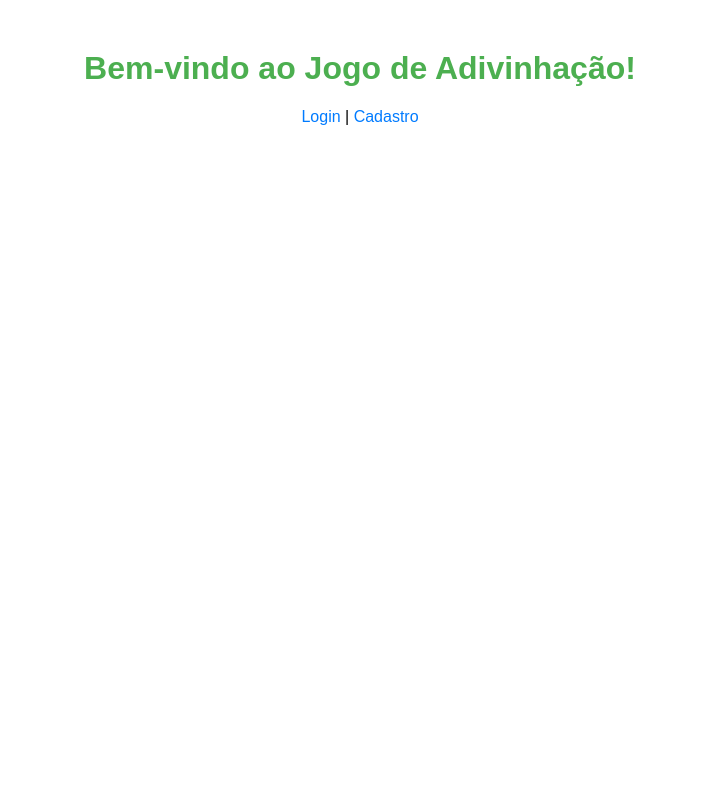
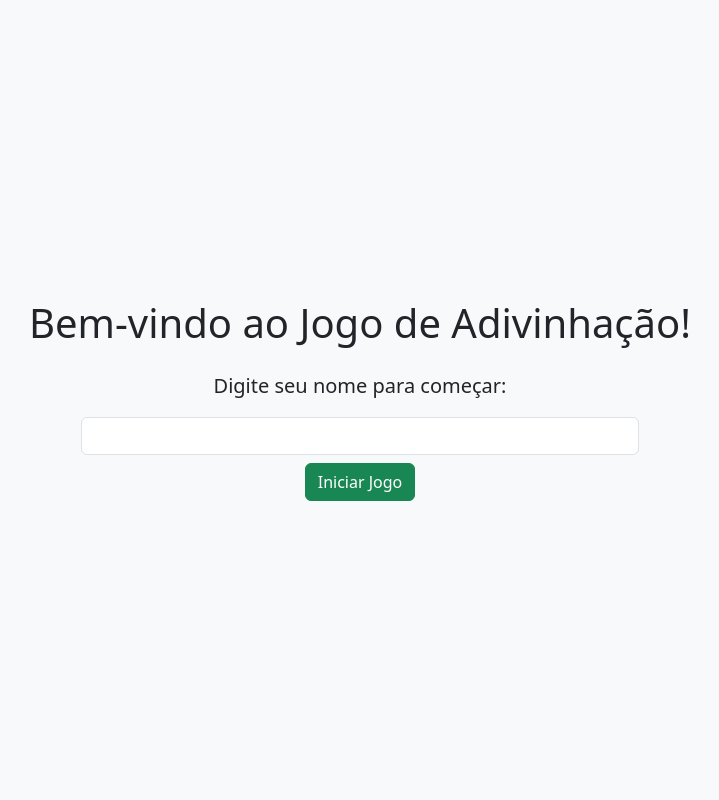
Before and after one commit to Mateusaraujo8/projeto10, a Flask app: page / in a window 1280 px wide. Shown: the whole page, without its empty margins (280-999 px from the left). Run offline with Flask 3, Linux system fonts and the light colour scheme.

```diff
--- a/app.py
+++ b/app.py
@@ -1,92 +1,72 @@
-from flask import Flask, render_template, request, redirect, url_for, flash, session
-from flask_bcrypt import Bcrypt
-from dotenv import load_dotenv
-import os
+from flask import Flask, render_template, request, session, redirect, url_for
 import random
-from pathlib import Path
-
-# Carregar variáveis do arquivo .env
-load_dotenv()
-env_path = Path('.') / '.env'
-load_dotenv(dotenv_path=env_path)
 
 app = Flask(__name__)
-app.config['SECRET_KEY'] = os.getenv('SECRET_KEY')
-app.config['SQLALCHEMY_DATABASE_URI'] = os.getenv('DATABASE_URL')
-app.config['SQLALCHEMY_TRACK_MODIFICATIONS'] = False
+app.secret_key = 'sua_chave_secreta'  # Necessário para usar sessão
 
-# Importar db de db.py
-from db import db
+def iniciar_jogo():
+    """Inicia um novo jogo e reseta as variáveis da sessão, mantendo o nome."""
+    session['numero_secreto'] = random.randint(1, 100)
+    session['tentativas'] = 0
+    session['mensagem'] = "Tente adivinhar um número entre 1 e 100."
 
-bcrypt = Bcrypt(app)
+    # Garante que o histórico e o nome do usuário sejam mantidos
+    session.setdefault('historico', [])
+    session.setdefault('nome', None)
 
-# Inicializar o db com a app
-db.init_app(app)
+@app.route("/", methods=["GET", "POST"])
+def pedir_nome():
+    """Página inicial para pedir o nome do jogador."""
+    if request.method == "POST":
+        nome = request.form.get("nome").strip()
+        if nome:
+            session['nome'] = nome  # Salva o nome na sessão
+            iniciar_jogo()  # Inicia o jogo depois de salvar o nome
+            return redirect(url_for("index"))
+    return render_template("nome.html")
 
-# Importar o modelo de usuário depois da inicialização do db
-from models import Usuario
+@app.route("/jogo", methods=["GET", "POST"])
+def index():
+    """Rota principal do jogo."""
+    if 'nome' not in session:
+        return redirect(url_for("pedir_nome"))
 
-@app.route('/')
-def index():
-    return render_template('index.html')
+    if request.method == "POST":
+        try:
+            palpite = int(request.form["palpite"])
+            session['tentativas'] += 1
 
-@app.route('/register', methods=['GET', 'POST'])
-def register():
-    if request.method == 'POST':
-        username = request.form['username']
-        password = request.form['password']
-        hashed_password = bcrypt.generate_password_hash(password).decode('utf-8')
+            if palpite < session['numero_secreto']:
+                session['mensagem'] = "Muito baixo! Tente um número maior."
+            elif palpite > session['numero_secreto']:
+                session['mensagem'] = "Muito alto! Tente um número menor."
+            else:
+                session['mensagem'] = f"Parabéns, {session['nome']}! Você acertou em {session['tentativas']} tentativas."
 
-        new_user = User(username=username, password=hashed_password)
-        db.session.add(new_user)
-        db.session.commit()
+                # Garante que o histórico tenha o nome correto
+                session['historico'].append({
+                    "nome": session.get('nome', 'Jogador'),
+                    "tentativas": session['tentativas'],
+                    "numero_secreto": session['numero_secreto']
+                })
 
-        flash('Usuário cadastrado com sucesso!', 'success')
-        return redirect(url_for('login'))
-    return render_template('register.html')
+                return redirect(url_for("novo_jogo"))
+        except ValueError:
+            session['mensagem'] = "Por favor, digite um número válido."
 
-@app.route('/login', methods=['GET', 'POST'])
-def login():
-    if request.method == 'POST':
-        username = request.form['username']
-        password = request.form['password']
+    return render_template("index.html", mensagem=session['mensagem'],
+                           tentativas=session['tentativas'],
+                           historico=session['historico'],
+                           nome=session['nome'])
 
-        user = User.query.filter_by(username=username).first()
-        if user and bcrypt.check_password_hash(user.password, password):
-            session['user_id'] = user.id
-            flash('Login realizado com sucesso!', 'success')
-            return redirect(url_for('game'))
-        else:
-            flash('Usuário ou senha inválidos', 'danger')
 
-    return render_template('login.html')
+@app.route("/novo")
+def novo_jogo():
+    """Reinicia o jogo, mas mantém o nome e o histórico."""
+    nome = session.get('nome', None)  # Guarda o nome antes de reiniciar
+    iniciar_jogo()
+    session['nome'] = nome  # Restaura o nome do jogador
+    return redirect(url_for("index"))
 
-@app.route('/game', methods=['GET', 'POST'])
-def game():
-    if 'user_id' not in session:
-        return redirect(url_for('login'))
-
-    # Verificar se o número a ser adivinhado já foi gerado
-    if 'number' not in session:
-        session['number'] = random.randint(1, 100)
-        session['attempts'] = 0
-
-    if request.method == 'POST':
-        guess = int(request.form['guess'])
-        session['attempts'] += 1
-
-        if guess < session['number']:
-            feedback = 'Muito baixo!'
-        elif guess > session['number']:
-            feedback = 'Muito alto!'
-        else:
-            feedback = 'Acertou!'
-            session['number'] = random.randint(1, 100)  # Iniciar novo jogo
-            session['attempts'] = 0
-
-        return render_template('game.html', feedback=feedback, attempts=session['attempts'])
-
-    return render_template('game.html', feedback=None)
-
-if __name__ == '__main__':
+if __name__ == "__main__":
     app.run(debug=True)
--- a/db.py
+++ /dev/null
@@ -1,3 +0,0 @@
-from flask_sqlalchemy import SQLAlchemy
-
-db = SQLAlchemy()
--- a/requirements.txt
+++ b/requirements.txt
@@ -1,6 +1,2 @@
 flask
-flask_sqlalchemy
-flask_bcrypt
-psycopg2-binary
-python-dotenv
 gunicorn
--- a/static/style.css
+++ /dev/null
@@ -1,39 +0,0 @@
-body {
-    font-family: Arial, sans-serif;
-    text-align: center;
-    margin: 50px;
-}
-
-h1 {
-    color: #4CAF50;
-}
-
-form {
-    margin: 20px 0;
-}
-
-input[type="number"] {
-    padding: 5px;
-    margin: 10px;
-}
-
-button {
-    padding: 10px 15px;
-    background-color: #4CAF50;
-    color: white;
-    border: none;
-    cursor: pointer;
-}
-
-button:hover {
-    background-color: #45a049;
-}
-
-a {
-    color: #007BFF;
-    text-decoration: none;
-}
-
-a:hover {
-    text-decoration: underline;
-}
--- a/templates/index.html
+++ b/templates/index.html
@@ -4,10 +4,43 @@
     <meta charset="UTF-8">
     <meta name="viewport" content="width=device-width, initial-scale=1.0">
     <title>Jogo de Adivinhação</title>
-    <link rel="stylesheet" href="{{ url_for('static', filename='style.css') }}">
+    <link rel="stylesheet" href="https://cdn.jsdelivr.net/npm/bootstrap@5.3.0/dist/css/bootstrap.min.css">
 </head>
-<body>
-    <h1>Bem-vindo ao Jogo de Adivinhação!</h1>
-    <a href="{{ url_for('login') }}">Login</a> | <a href="{{ url_for('register') }}">Cadastro</a>
+<body class="d-flex align-items-center justify-content-center vh-100 bg-light">
+    <div class="container text-center">
+        <h1 class="mb-4">Jogo de Adivinhação</h1>
+        <p class="fs-5">{{ mensagem }}</p>
+        <p class="fs-6">Tentativas: {{ tentativas }}</p>
+
+        <form method="post" class="mb-3">
+            <input type="number" name="palpite" class="form-control w-50 mx-auto mb-2" required>
+            <button type="submit" class="btn btn-primary">Enviar</button>
+        </form>
+
+        <a href="{{ url_for('novo_jogo') }}" class="btn btn-danger mb-4">Novo Jogo</a>
+
+        {% if historico %}
+        <h3>Histórico de Partidas</h3>
+        <table class="table table-striped">
+            <thead>
+                <tr>
+                    <th>#</th>
+                    <th>Tentativas</th>
+                    <th>Número Secreto</th>
+                </tr>
+            </thead>
+            <tbody>
+                {% for partida in historico %}
+                <tr>
+                    <td>{{ loop.index }}</td>
+                    <td>{{ partida.nome }}</td>
+                    <td>{{ partida.tentativas }}</td>
+                    <td>{{ partida.numero_secreto }}</td>
+                </tr>
+                {% endfor %}
+            </tbody>
+        </table>
+        {% endif %}
+    </div>
 </body>
 </html>
--- /dev/null
+++ b/templates/nome.html
@@ -0,0 +1,19 @@
+<!DOCTYPE html>
+<html lang="pt-br">
+<head>
+    <meta charset="UTF-8">
+    <meta name="viewport" content="width=device-width, initial-scale=1.0">
+    <title>Bem-vindo!</title>
+    <link rel="stylesheet" href="https://cdn.jsdelivr.net/npm/bootstrap@5.3.0/dist/css/bootstrap.min.css">
+</head>
+<body class="d-flex align-items-center justify-content-center vh-100 bg-light">
+    <div class="container text-center">
+        <h1 class="mb-4">Bem-vindo ao Jogo de Adivinhação!</h1>
+        <p class="fs-5">Digite seu nome para começar:</p>
+        <form method="post">
+            <input type="text" name="nome" class="form-control w-50 mx-auto mb-2" required>
+            <button type="submit" class="btn btn-success">Iniciar Jogo</button>
+        </form>
+    </div>
+</body>
+</html>
```
Also changed, not shown: models.py (deleted, +0 -11 lines), templates/game.html (deleted, +0 -26 lines), templates/login.html (deleted, +0 -19 lines), templates/register.html (deleted, +0 -19 lines), 2 other files.
